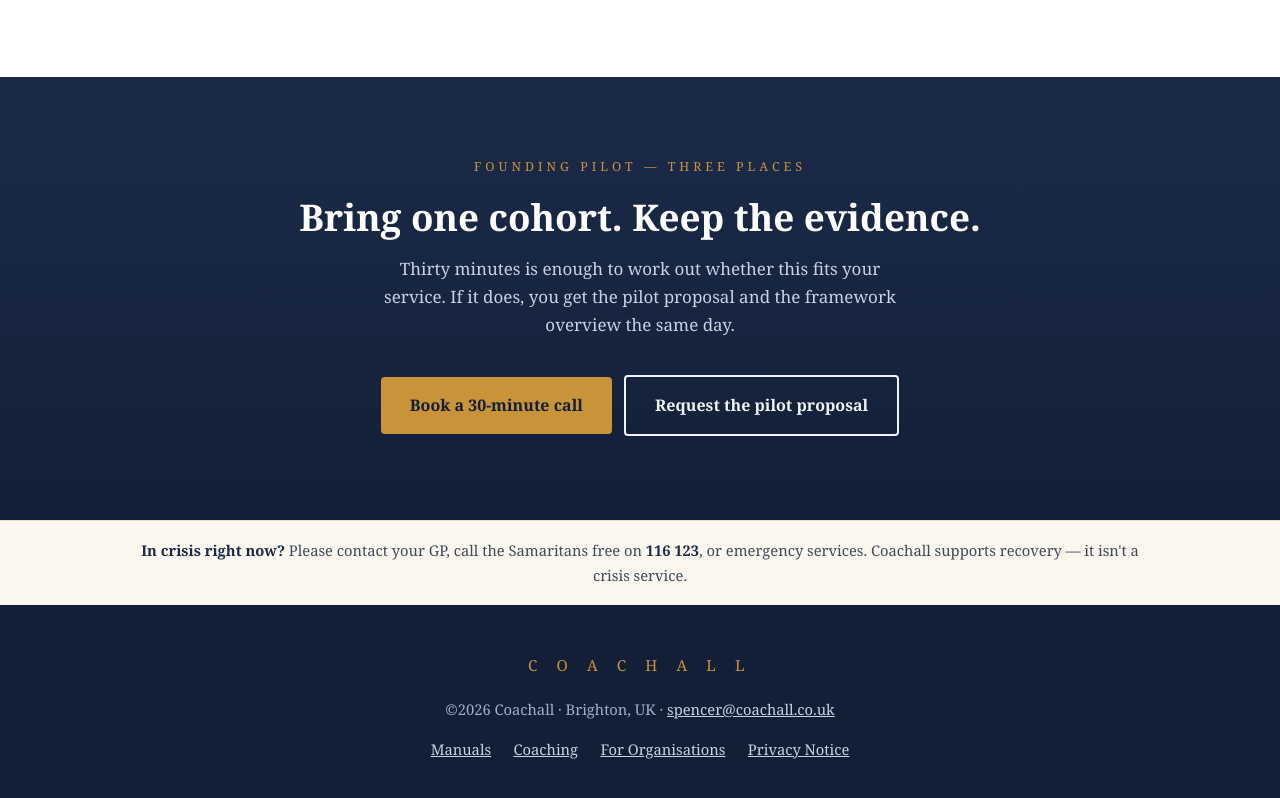
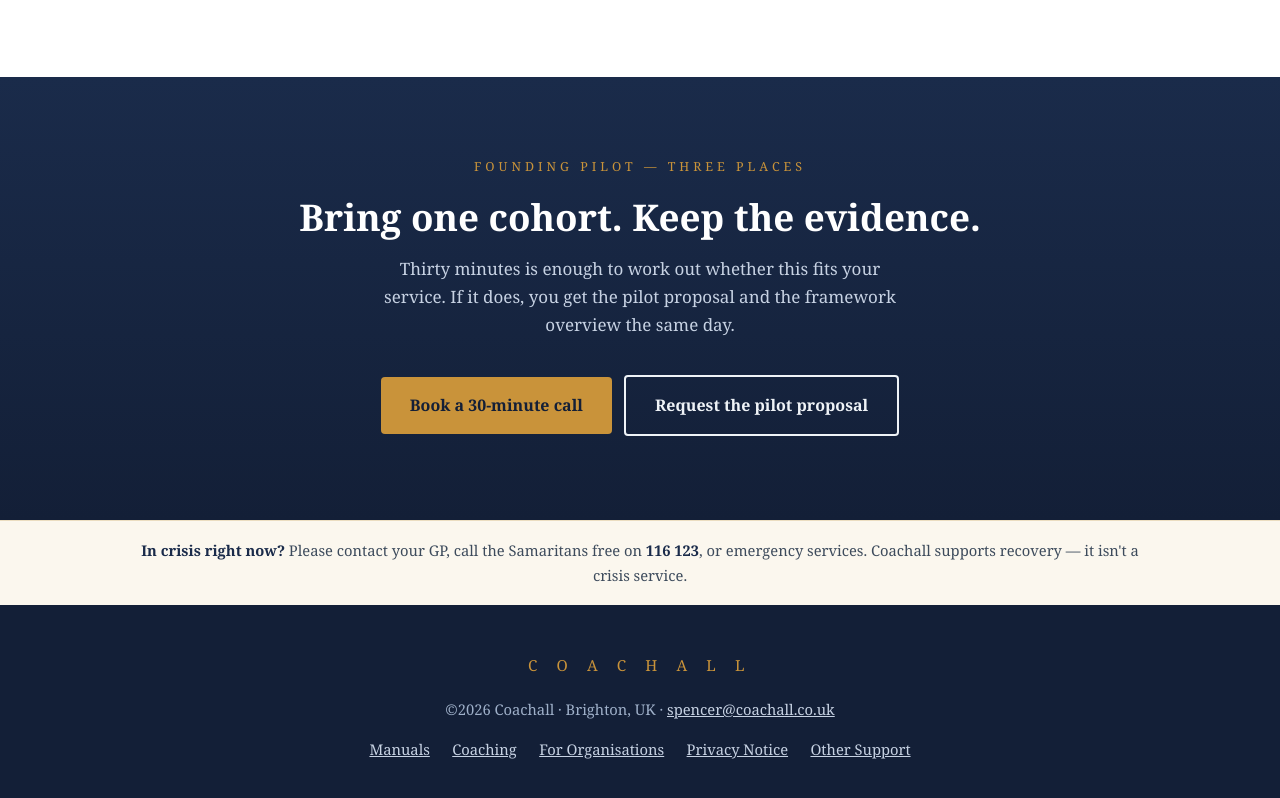
Before and after one commit to Coachall1/coachall-website, a plain HTML site: page organisations.html in a window 1280 px wide. Shown: the part 5688-6486 px from the top of the page. Drawn offline with Linux system fonts and the light colour scheme.

Commit message:
Start Here guide live as free download; add Other Support signposting page; honest FAQs; one merged guide

```diff
--- a/organisations.html
+++ b/organisations.html
@@ -326,6 +326,7 @@
       <a href="coaching.html">Coaching</a>
       <a href="organisations.html">For Organisations</a>
       <a href="privacy.html">Privacy Notice</a>
+      <a href="other-support.html">Other Support</a>
     </div>
   </div>
 </footer>
```
